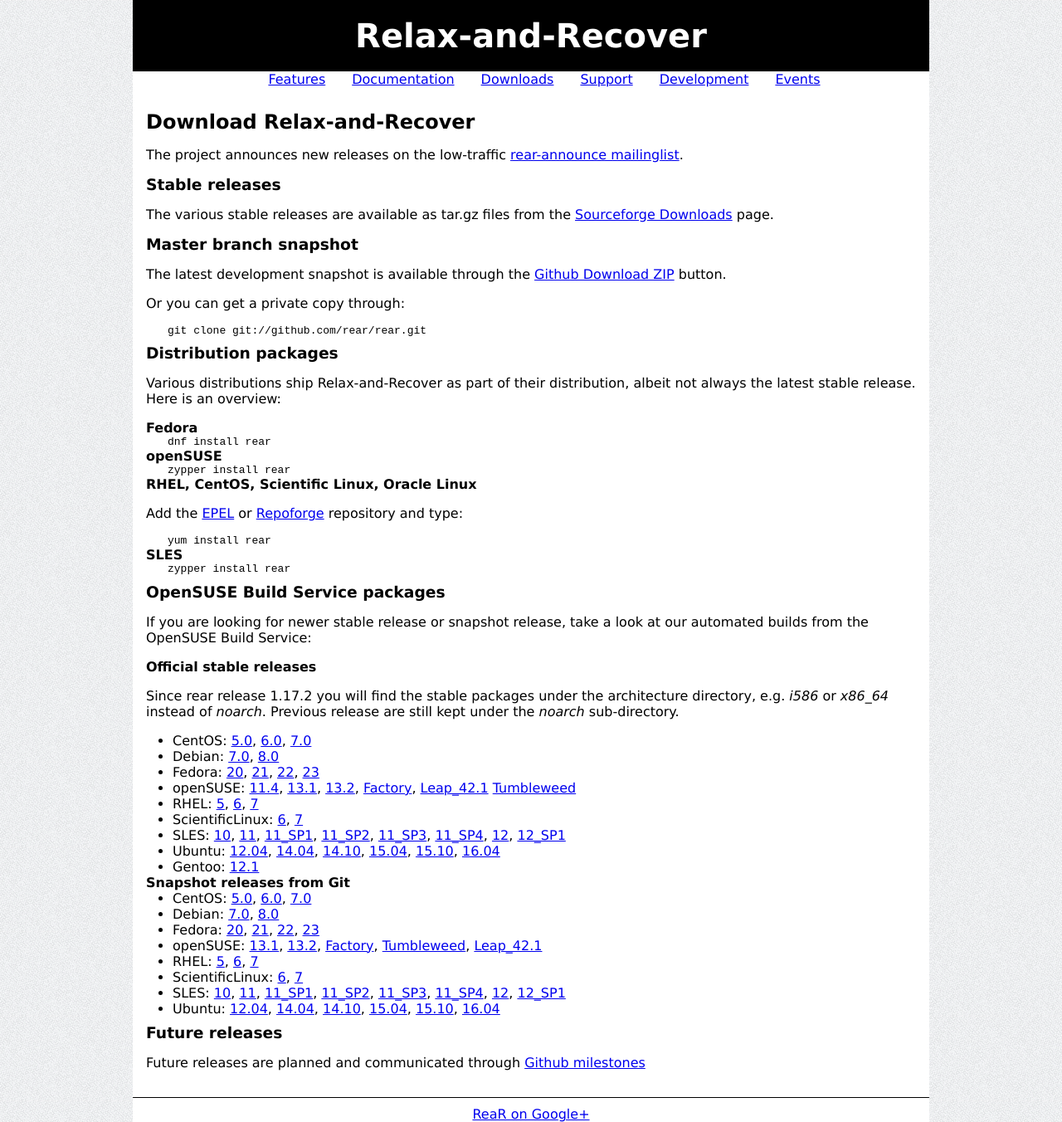
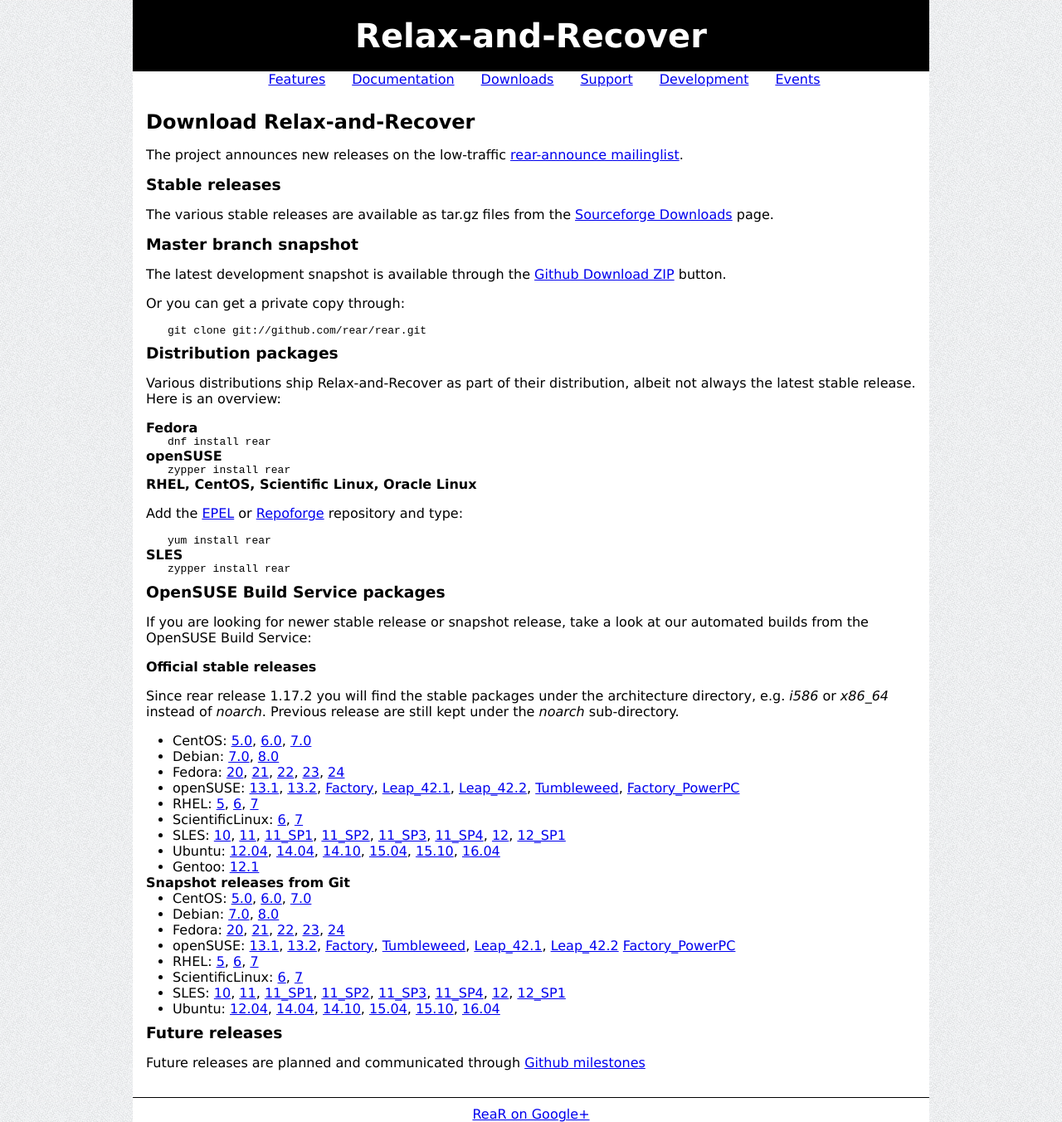
Before and after one commit to rear/rear.github.com, a Jekyll site: the page built from download/index.md, in a window 1280 px wide. Shown: the whole page at 83% size. Built offline with Jekyll 4.4.1, drawn with Linux system fonts in a browser that asks for light colours; comment, search, counter and statistics services are not loaded.

Commit message:
adapt our download page according repo info from OBS

```diff
--- a/download/index.md
+++ b/download/index.md
@@ -62,14 +62,16 @@
     [20](http://download.opensuse.org/repositories/Archiving:/Backup:/Rear/Fedora_20/),
     [21](http://download.opensuse.org/repositories/Archiving:/Backup:/Rear/Fedora_21/),
     [22](http://download.opensuse.org/repositories/Archiving:/Backup:/Rear/Fedora_22/),
-    [23](http://download.opensuse.org/repositories/Archiving:/Backup:/Rear/Fedora_23/)
+    [23](http://download.opensuse.org/repositories/Archiving:/Backup:/Rear/Fedora_23/),
+    [24](http://download.opensuse.org/repositories/Archiving:/Backup:/Rear/Fedora_24/)
  * openSUSE:
-    [11.4](http://download.opensuse.org/repositories/Archiving:/Backup:/Rear/openSUSE_11.4/),
     [13.1](http://download.opensuse.org/repositories/Archiving:/Backup:/Rear/openSUSE_13.1/),
     [13.2](http://download.opensuse.org/repositories/Archiving:/Backup:/Rear/openSUSE_13.2/),
     [Factory](http://download.opensuse.org/repositories/Archiving:/Backup:/Rear/openSUSE_Factory/),
-    [Leap_42.1](http://download.opensuse.org/repositories/Archiving:/Backup:/Rear/openSUSE_Leap_42.1/)
-    [Tumbleweed](http://download.opensuse.org/repositories/Archiving:/Backup:/Rear/openSUSE_Tumbleweed/)
+    [Leap_42.1](http://download.opensuse.org/repositories/Archiving:/Backup:/Rear/openSUSE_Leap_42.1/),
+    [Leap_42.2](http://download.opensuse.org/repositories/Archiving:/Backup:/Rear/openSUSE_Leap_42.2/),
+    [Tumbleweed](http://download.opensuse.org/repositories/Archiving:/Backup:/Rear/openSUSE_Tumbleweed/),
+    [Factory_PowerPC](http://download.opensuse.org/repositories/Archiving:/Backup:/Rear:/Snapshot/openSUSE_Factory_PowerPC/)
  * RHEL:
     [5](http://download.opensuse.org/repositories/Archiving:/Backup:/Rear/RedHat_RHEL-5/),
     [6](http://download.opensuse.org/repositories/Archiving:/Backup:/Rear/RedHat_RHEL-6/),
@@ -109,13 +111,16 @@
     [20](http://download.opensuse.org/repositories/Archiving:/Backup:/Rear:/Snapshot/Fedora_20/),
     [21](http://download.opensuse.org/repositories/Archiving:/Backup:/Rear:/Snapshot/Fedora_21/),
     [22](http://download.opensuse.org/repositories/Archiving:/Backup:/Rear:/Snapshot/Fedora_22/),
-    [23](http://download.opensuse.org/repositories/Archiving:/Backup:/Rear:/Snapshot/Fedora_23/)
+    [23](http://download.opensuse.org/repositories/Archiving:/Backup:/Rear:/Snapshot/Fedora_23/),
+    [24](http://download.opensuse.org/repositories/Archiving:/Backup:/Rear:/Snapshot/Fedora_24/)
  * openSUSE:
     [13.1](http://download.opensuse.org/repositories/Archiving:/Backup:/Rear:/Snapshot/openSUSE_13.1/),
     [13.2](http://download.opensuse.org/repositories/Archiving:/Backup:/Rear:/Snapshot/openSUSE_13.2/),
     [Factory](http://download.opensuse.org/repositories/Archiving:/Backup:/Rear:/Snapshot/openSUSE_Factory/),
     [Tumbleweed](http://download.opensuse.org/repositories/Archiving:/Backup:/Rear:/Snapshot/openSUSE_Tumbleweed/),
-    [Leap_42.1](http://download.opensuse.org/repositories/Archiving:/Backup:/Rear:/Snapshot/openSUSE_Leap_42.1/)
+    [Leap_42.1](http://download.opensuse.org/repositories/Archiving:/Backup:/Rear:/Snapshot/openSUSE_Leap_42.1/),
+    [Leap_42.2](http://download.opensuse.org/repositories/Archiving:/Backup:/Rear:/Snapshot/openSUSE_Leap_42.2/)
+    [Factory_PowerPC](http://download.opensuse.org/repositories/Archiving:/Backup:/Rear:/Snapshot/openSUSE_Factory_PowerPC/)
  * RHEL:
     [5](http://download.opensuse.org/repositories/Archiving:/Backup:/Rear:/Snapshot/RedHat_RHEL-5/),
     [6](http://download.opensuse.org/repositories/Archiving:/Backup:/Rear:/Snapshot/RedHat_RHEL-6/),
```
